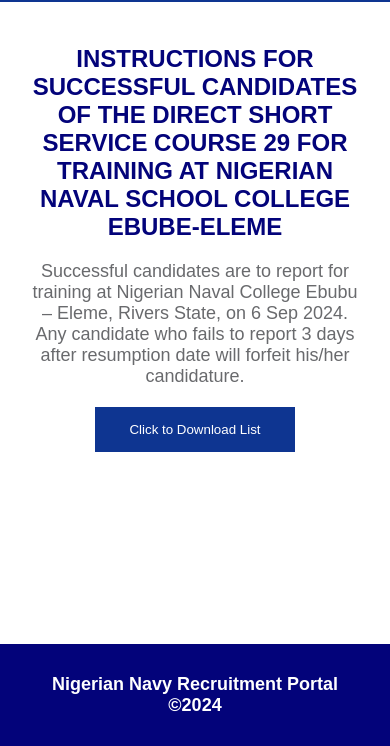
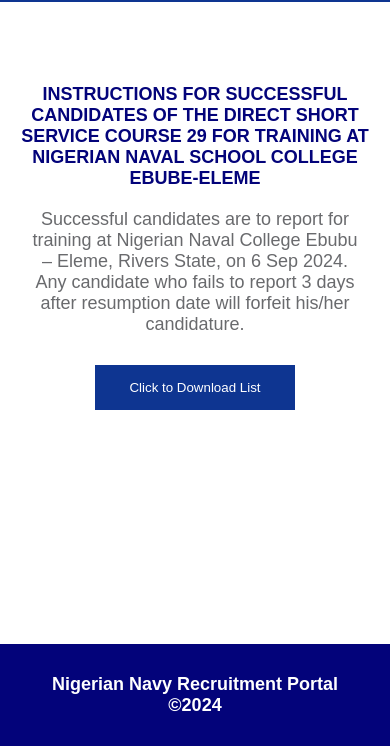
Before and after one commit to Kristencode/Nigerian-Navy-E-portal, a plain HTML site: page index.html in a window 390 px wide. Shown: the part 98-844 px from the top of the page. Drawn offline with Linux system fonts and the light colour scheme.

Commit message:
morecommit

```diff
--- a/style.css
+++ b/style.css
@@ -169,7 +169,12 @@ body{
 
 .main{
     margin-top: 0;
+    display: flex;
+    justify-content: center;
+    align-items: center;
 }
+
+
   .nav ul{
     margin: none;
    margin-right: 20px;
@@ -213,7 +218,7 @@ body{
     button{
         color: white;
         background-color: #0e3591;
-        margin-top: -10px;
+
 
 
     }
@@ -226,6 +231,10 @@ body{
 
 p{
     font-size: large;
+}
+
+h1{
+    font-size:large;
 }
 
 
```
